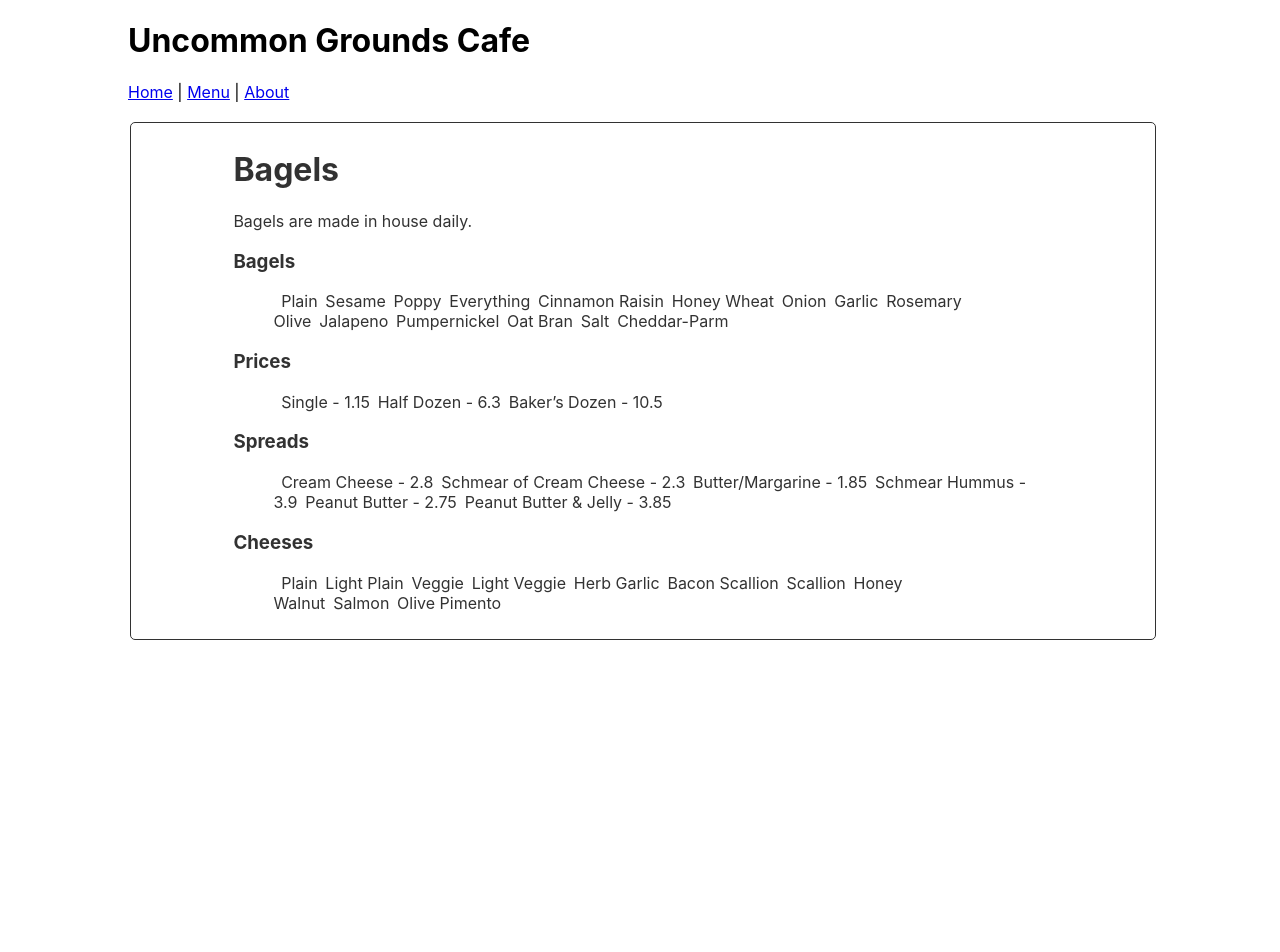
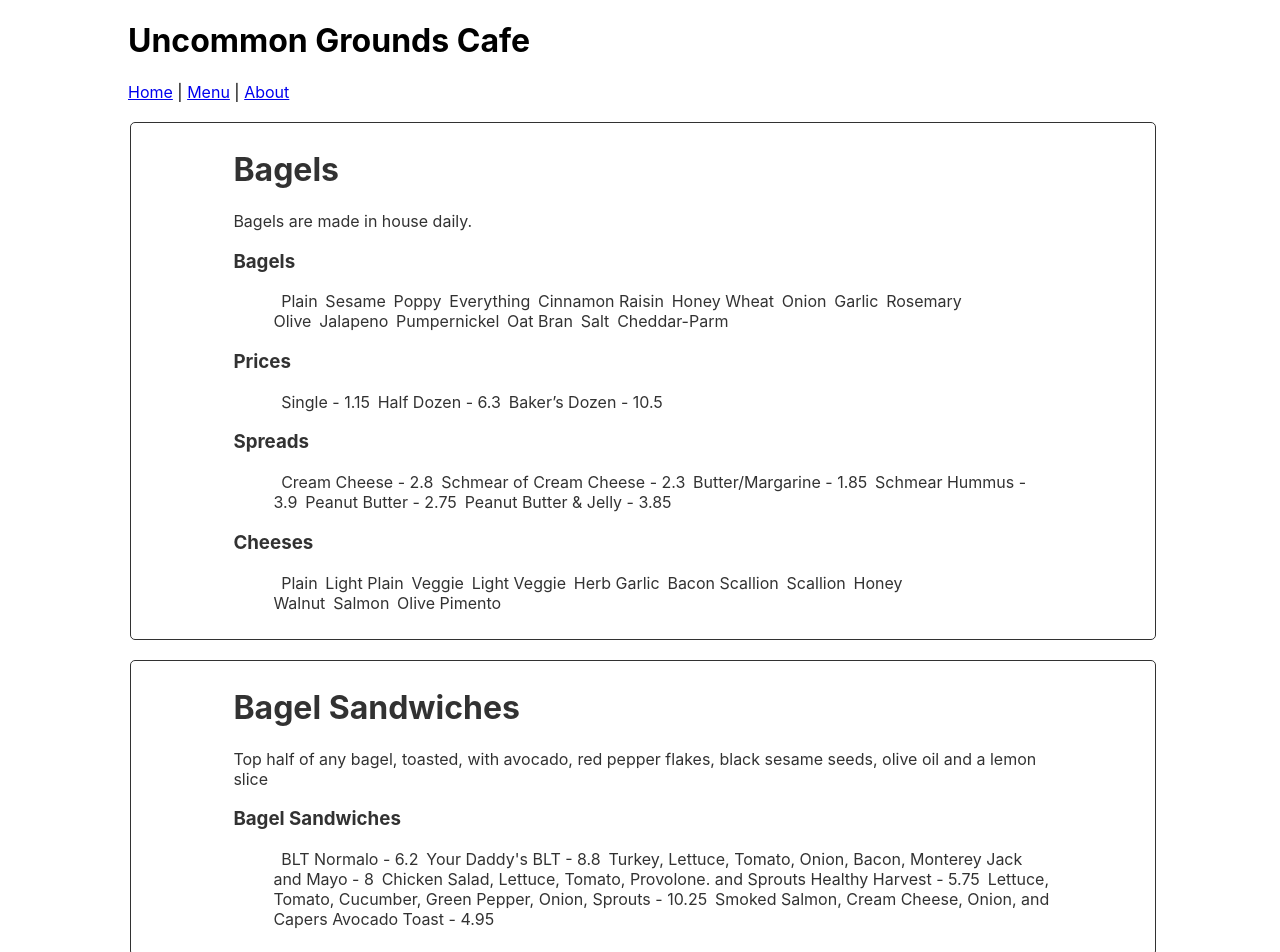
Before and after one commit to cireneirbo/uncommon-grounds-cafe, a React (Create React App) app in the folder client/: page /menu in a window 1280 px wide. Shown: the top 952 px of the page. Before the commit the page ends 800 px from the top, so only its background shows below. Built offline with nearby package versions, Linux system fonts and the light colour scheme.

Commit message:
Add BagelSandwiches

```diff
--- a/client/src/components/Menu.js
+++ b/client/src/components/Menu.js
@@ -64,6 +64,20 @@ function Menu() {
           </ul>
 
         </fieldset>
+
+        <fieldset>
+
+          <h1>{data.menu[1].title}</h1>
+          <p>{data.menu[1].description}</p>
+
+          <h3>Bagel Sandwiches</h3>
+          <ul>
+            {data.menu[1].bagelSandwiches.map(bagelSandwich => (
+              <li key={bagelSandwich.id}>{bagelSandwich[0]} - {bagelSandwich[1]}</li>
+            ))}
+          </ul>
+
+        </fieldset>
       </main>
     );
   }
```
